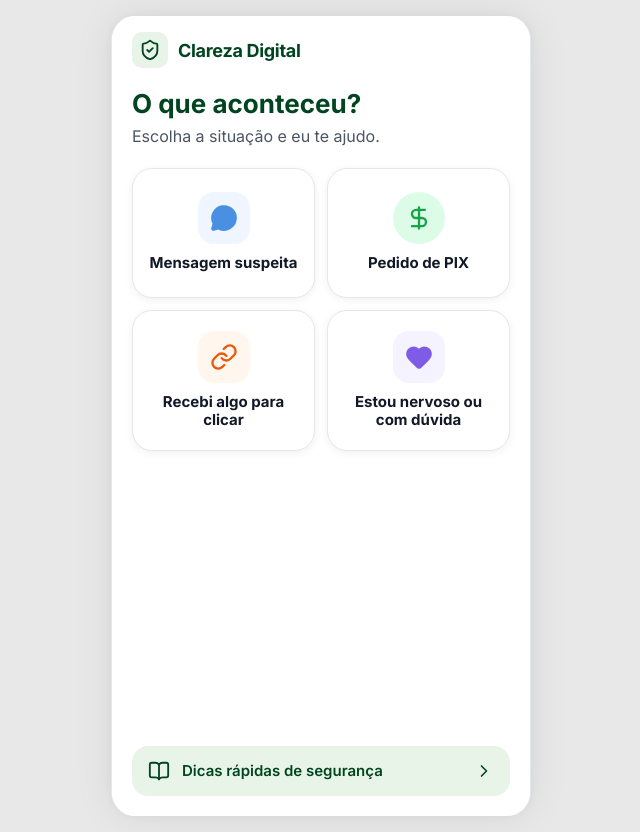
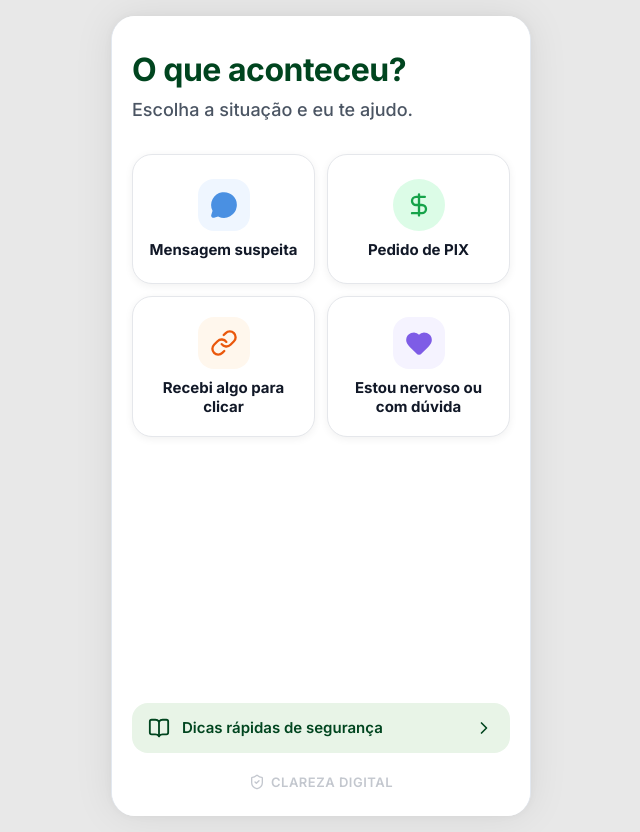
Before and after one commit to ltr-ops/clareza_digital_ihc, a React (Vite) app: page / in a window 1280 px wide. Shown: the whole page, without its empty margins (319-959 px from the left). Built offline with nearby package versions, Linux system fonts and the light colour scheme.

Commit message:
Ajuste na hierarquia visual da tela inicial (IHC)

```diff
--- a/src/ClarezaDigital.jsx
+++ b/src/ClarezaDigital.jsx
@@ -329,60 +329,27 @@ const ClarezaDigital = () => {
         flexDirection: 'column',
       }}
     >
-      {/* ── HEADER: escudo + nome ── */}
-      <div
-        style={{
-          display: 'flex',
-          alignItems: 'center',
-          gap: '10px',
-          padding: '16px 20px 8px',
-        }}
-      >
-        <div
-          style={{
-            width: '36px',
-            height: '36px',
-            backgroundColor: '#e8f4e7',
-            borderRadius: '10px',
-            display: 'flex',
-            alignItems: 'center',
-            justifyContent: 'center',
-            flexShrink: 0,
-          }}
-        >
-          <ShieldCheck size={22} style={{ color: '#00451f' }} aria-hidden="true" />
-        </div>
-        <span
-          style={{
-            fontSize: '18px',
-            fontWeight: '700',
-            color: '#00451f',
-            letterSpacing: '-0.3px',
-          }}
-        >
-          Clareza Digital
-        </span>
-      </div>
-
-      {/* ── SAUDAÇÃO E ORIENTAÇÃO ── */}
-      <div style={{ padding: '12px 20px 0' }}>
+      {/* ── 1. SITUAÇÃO DO USUÁRIO (Prioridade Máxima) ── */}
+      <div style={{ padding: '36px 20px 12px' }}>
         <h1
           style={{
-            fontSize: '26px',
+            fontSize: '32px',
             fontWeight: '800',
             color: '#00451f',
-            lineHeight: '1.2',
-            margin: '0 0 6px',
+            lineHeight: '1.15',
+            margin: '0 0 8px',
+            letterSpacing: '-0.5px',
           }}
         >
           O que aconteceu?
         </h1>
         <p
           style={{
-            fontSize: '16px',
+            fontSize: '18px',
             color: '#4B5563',
             lineHeight: '1.4',
             margin: 0,
+            fontWeight: '500',
           }}
         >
           Escolha a situação e eu te ajudo.
@@ -597,8 +564,8 @@ const ClarezaDigital = () => {
         </button>
       </div>
 
-      {/* ── BARRA INFERIOR: Dicas rápidas ── */}
-      <div style={{ padding: '0 20px 20px', marginTop: 'auto' }}>
+      {/* ── 3. RECURSOS SECUNDÁRIOS: Dicas rápidas ── */}
+      <div style={{ padding: '0 20px', marginTop: 'auto' }}>
         <button
           id="btn-dicas-seguranca"
           onClick={() => irParaTela('dicas')}
@@ -633,6 +600,31 @@ const ClarezaDigital = () => {
           </span>
           <ChevronRight size={20} style={{ color: '#00451f', flexShrink: 0 }} aria-hidden="true" />
         </button>
+      </div>
+
+      {/* ── 4. MARCA DO APLICATIVO (Baixa prioridade, rodapé) ── */}
+      <div
+        style={{
+          display: 'flex',
+          alignItems: 'center',
+          justifyContent: 'center',
+          gap: '6px',
+          padding: '20px 20px 24px',
+          opacity: 0.6,
+        }}
+      >
+        <ShieldCheck size={16} style={{ color: '#9CA3AF' }} aria-hidden="true" />
+        <span
+          style={{
+            fontSize: '13px',
+            fontWeight: '600',
+            color: '#9CA3AF',
+            letterSpacing: '0.5px',
+            textTransform: 'uppercase',
+          }}
+        >
+          Clareza Digital
+        </span>
       </div>
     </div>
   )
```
